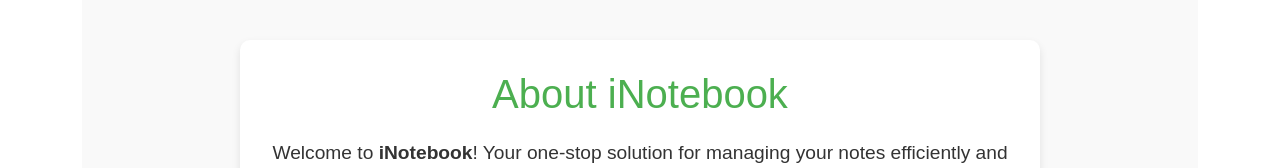
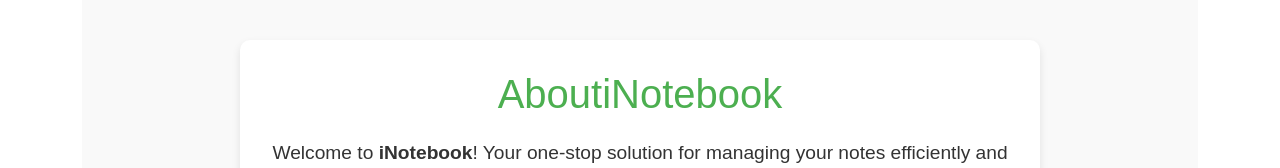
Before and after one commit to aaryan2720/iNotebook, a React (Create React App) app in the folder inotebook/: page /about in a window 1280 px wide. Shown: the part 140-308 px from the top of the page. Built offline with nearby package versions, Linux system fonts and the light colour scheme; no server answers.

Commit message:
`Fixed typo in About component heading`

```diff
--- a/inotebook/src/components/About.js
+++ b/inotebook/src/components/About.js
@@ -4,7 +4,7 @@ const About = () => {
   return (
     <div style={styles.container}>
       <div style={styles.content}>
-        <h1 style={styles.heading}>About iNotebook</h1>
+        <h1 style={styles.heading}>AboutiNotebook</h1>
         <p style={styles.description}>
           Welcome to <strong>iNotebook</strong>! Your one-stop solution for managing your notes efficiently and securely. Whether you're a student, professional, or someone who loves staying organized, iNotebook is designed to simplify your life.
         </p>
```
